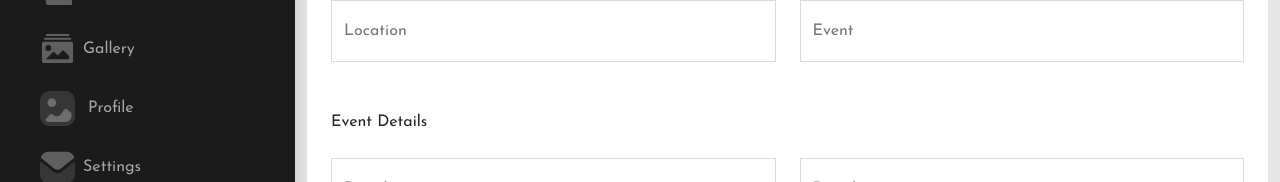
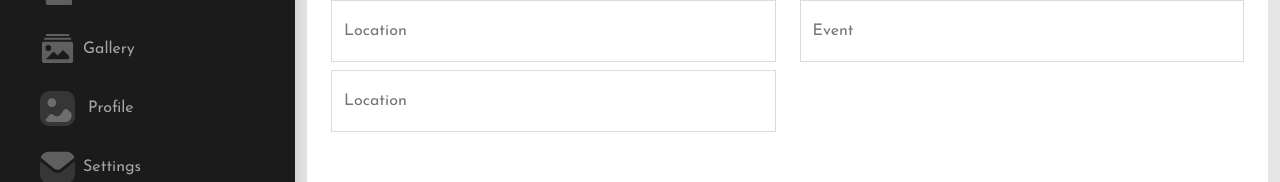
Before and after one commit to sahilrara/coach-react-app, a React (Create React App) app: page /admin/dashboard/create/program in a window 1280 px wide. Shown: the part 345-527 px from the top of the page. Built offline with nearby package versions, Linux system fonts and the light colour scheme.

Commit message:
gallery work

```diff
--- a/src/components/Programs/ProgramForm.jsx
+++ b/src/components/Programs/ProgramForm.jsx
@@ -179,6 +179,27 @@ const ProgramForm = ({ history, mode, programId, userId, match }) => {
             {error && editProgram.event === "" ? <p> Event is Required</p> : ""}
           </span>
         </div>
+        <div className="col-lg-6 col-12 mt-2">
+          <input
+            className="w-100 edit-input"
+            type="text"
+            value={editProgram.location}
+            placeholder="Location"
+            onChange={(e) =>
+              setEditProgram({
+                ...editProgram,
+                location: e.target.value,
+              })
+            }
+          />
+          <span className="text-danger text-start">
+            {error && editProgram.location === "" ? (
+              <p> Location is Required</p>
+            ) : (
+              ""
+            )}
+          </span>
+        </div>
       </div>
       <p className="mb-3 mt-5">Event Details</p>
       <div className="row">
```
